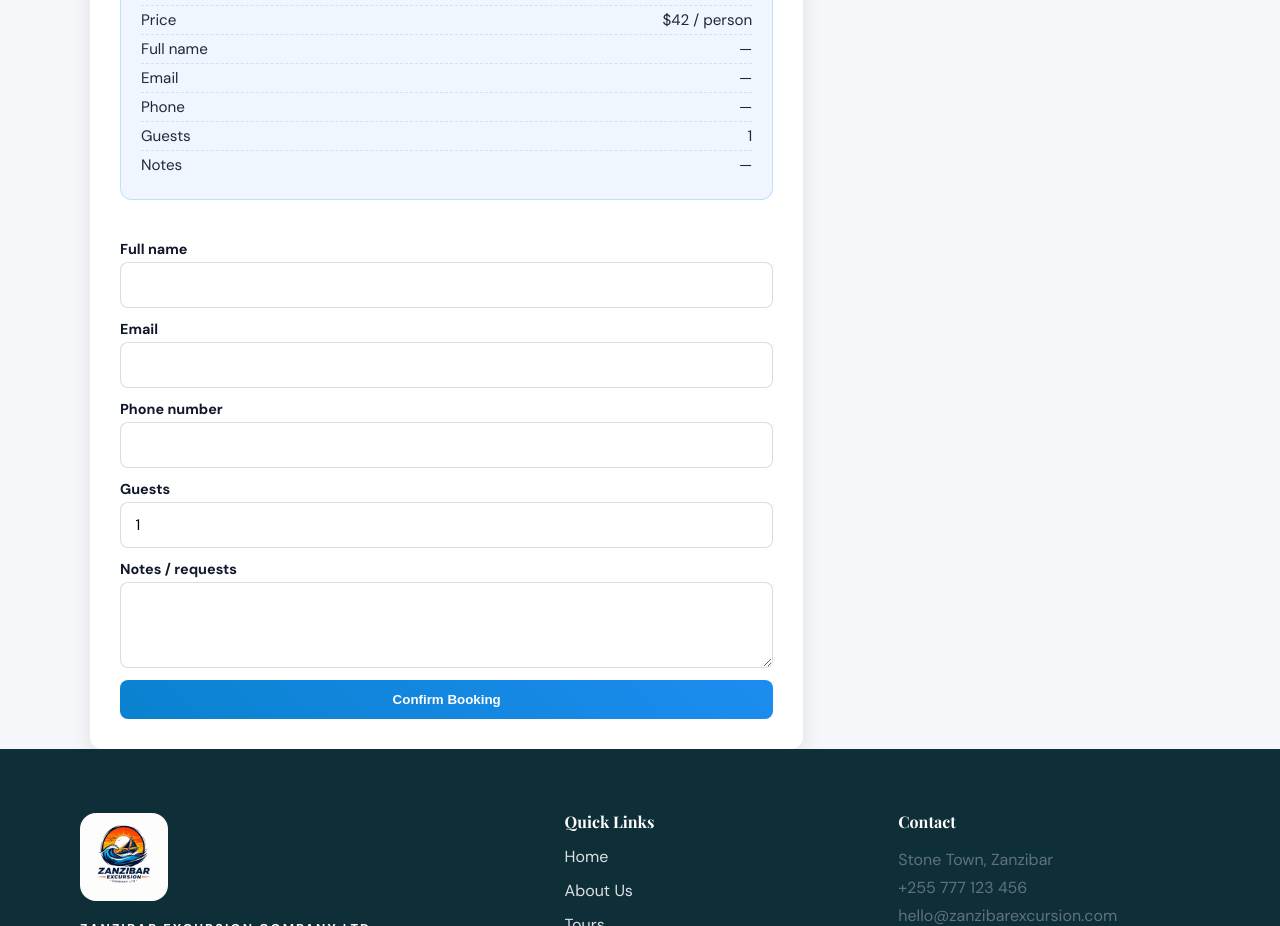
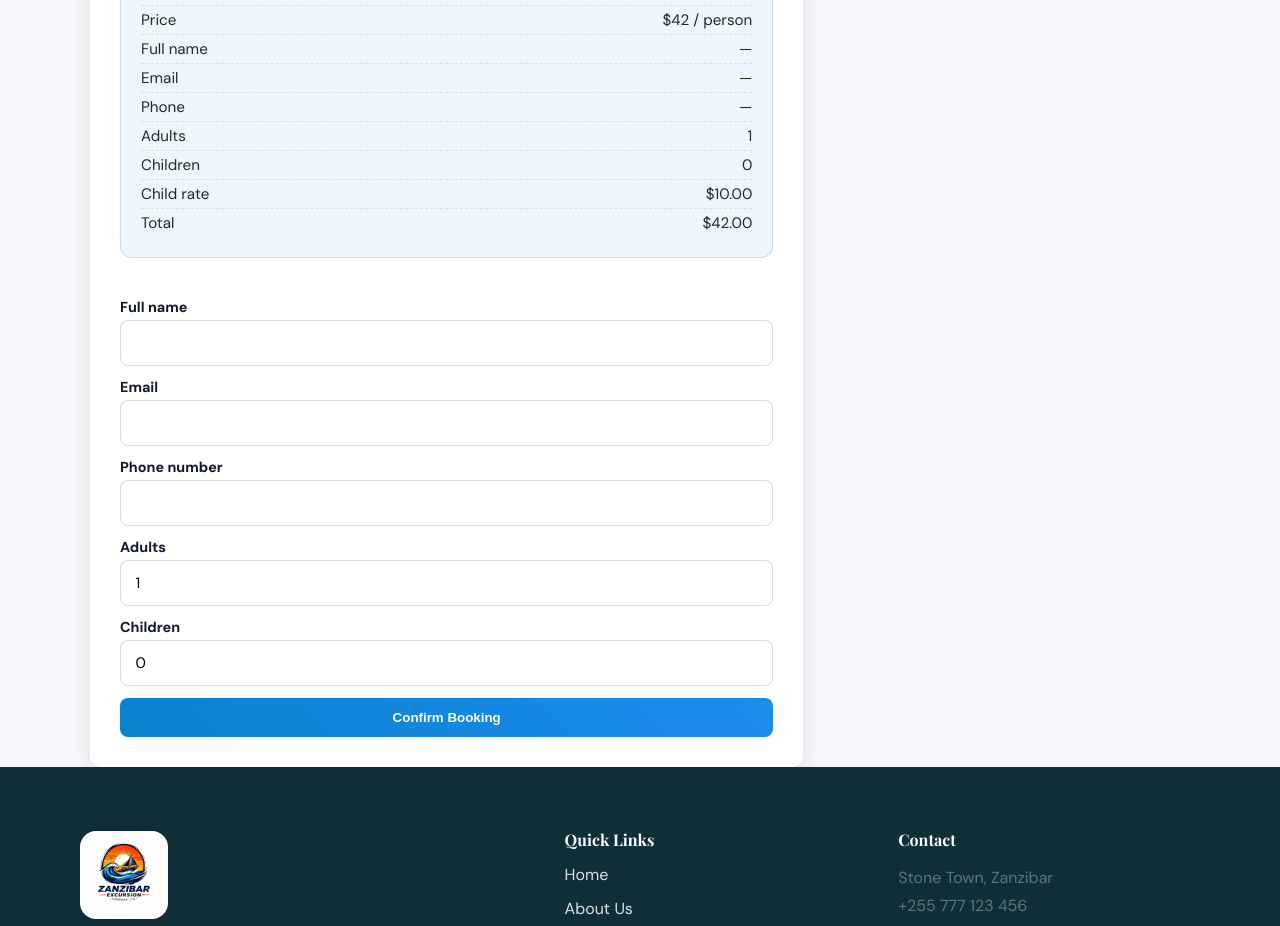
Before and after one commit to aliyusufabass-tech/myproject, a React (Vite) app in the folder frontend/: page /booking/1 in a window 1280 px wide. Shown: the part 800-1726 px from the top of the page. Built offline with nearby package versions, Linux system fonts and the light colour scheme.

Commit message:
fix commit 48

```diff
--- a/frontend/src/data/tours.js
+++ b/frontend/src/data/tours.js
@@ -26,6 +26,7 @@ export const tours = [
     description:
       'Enjoy clear Zanzibar waters with reef snorkeling, marine encounters, and possible dolphin sightings.',
     image: mnembaImage,
+    childPrice: 10,
   },
   {
     id: 2,
@@ -36,6 +37,7 @@ export const tours = [
     description:
       'Walk through historic Stone Town and enjoy its culture, landmarks, and everyday stories.',
     image: stoneTownImage,
+    childPrice: 10,
   },
   {
     id: 3,
@@ -46,6 +48,7 @@ export const tours = [
     description:
       'Combine Zanzibar wildlife, spice farm heritage, and Stone Town culture in one memorable day.',
     image: jozaniImageTwo,
+    childPrice: 10,
   },
   {
     id: 4,
@@ -56,6 +59,7 @@ export const tours = [
     description:
       "Spend the day exploring Zanzibar's marine side with a dhow cruise and snorkeling from Fumba.",
     image: blueSafariImage,
+    childPrice: 10,
   },
 ]
 
@@ -349,6 +353,7 @@ export const safariTours = [
     rating: '4.9',
     detailUrl: '/contact',
     image: 'https://picsum.photos/seed/safari1/1200/800',
+    childPrice: 20,
   },
   {
     id: 'safari-2',
@@ -362,6 +367,7 @@ export const safariTours = [
     rating: '4.8',
     detailUrl: '/contact',
     image: 'https://picsum.photos/seed/safari2/1200/800',
+    childPrice: 20,
   },
   {
     id: 'safari-3',
@@ -375,6 +381,7 @@ export const safariTours = [
     rating: '4.7',
     detailUrl: '/contact',
     image: 'https://picsum.photos/seed/safari3/1200/800',
+    childPrice: 20,
   },
   {
     id: 'safari-4',
@@ -388,6 +395,7 @@ export const safariTours = [
     rating: '4.6',
     detailUrl: '/contact',
     image: 'https://picsum.photos/seed/safari4/1200/800',
+    childPrice: 20,
   },
   {
     id: 'safari-5',
@@ -401,6 +409,7 @@ export const safariTours = [
     rating: '4.8',
     detailUrl: '/contact',
     image: 'https://picsum.photos/seed/safari5/1200/800',
+    childPrice: 20,
   },
   {
     id: 'safari-6',
@@ -414,6 +423,7 @@ export const safariTours = [
     rating: '4.7',
     detailUrl: '/contact',
     image: 'https://picsum.photos/seed/safari6/1200/800',
+    childPrice: 20,
   },
   {
     id: 'safari-7',
@@ -427,6 +437,7 @@ export const safariTours = [
     rating: '4.9',
     detailUrl: '/contact',
     image: 'https://picsum.photos/seed/safari7/1200/800',
+    childPrice: 20,
   },
   {
     id: 'safari-8',
@@ -440,6 +451,7 @@ export const safariTours = [
     rating: '4.7',
     detailUrl: '/contact',
     image: 'https://picsum.photos/seed/safari8/1200/800',
+    childPrice: 20,
   },
   {
     id: 'safari-9',
@@ -453,6 +465,7 @@ export const safariTours = [
     rating: '4.9',
     detailUrl: '/contact',
     image: 'https://picsum.photos/seed/safari9/1200/800',
+    childPrice: 20,
   },
 ]
 
--- a/frontend/src/pages/BookingPage.jsx
+++ b/frontend/src/pages/BookingPage.jsx
@@ -1,16 +1,18 @@
 import { useState } from 'react'
 import { useParams } from 'react-router-dom'
-import { tours } from '../data/tours'
+import { tours, safariTours } from '../data/tours'
 
 function BookingPage() {
   const { tourId } = useParams()
-  const tour = tours.find((entry) => String(entry.id) === String(tourId))
+  const tour =
+    tours.find((entry) => String(entry.id) === String(tourId)) ||
+    safariTours.find((entry) => String(entry.id) === String(tourId))
   const [formData, setFormData] = useState({
     name: '',
     email: '',
     phone: '',
-    guests: '1',
-    notes: '',
+    adults: '1',
+    children: '0',
   })
   const [confirmed, setConfirmed] = useState(false)
 
@@ -21,6 +23,17 @@ function BookingPage() {
       </section>
     )
   }
+
+  const childRate = tour.childPrice ?? 10
+  const basePrice = parseFloat(String(tour.price).replace(/[^0-9.]/g, '')) || 0
+  const adultsCount = Number(formData.adults) || 0
+  const childrenCount = Number(formData.children) || 0
+  const total = adultsCount * basePrice + childrenCount * childRate
+  const currency = new Intl.NumberFormat('en-US', {
+    style: 'currency',
+    currency: 'USD',
+  })
+  const formattedTotal = currency.format(total)
 
   const handleChange = (event) => {
     const { name, value } = event.target
@@ -77,12 +90,20 @@ function BookingPage() {
               <span>{formData.phone || '—'}</span>
             </div>
             <div className="tour-booking__summary-row">
-              <span>Guests</span>
-              <span>{formData.guests || '—'}</span>
+              <span>Adults</span>
+              <span>{formData.adults || '—'}</span>
             </div>
             <div className="tour-booking__summary-row">
-              <span>Notes</span>
-              <span>{formData.notes || '—'}</span>
+              <span>Children</span>
+              <span>{formData.children || '—'}</span>
+            </div>
+            <div className="tour-booking__summary-row">
+              <span>Child rate</span>
+              <span>{currency.format(childRate)}</span>
+            </div>
+            <div className="tour-booking__summary-row">
+              <span>Total</span>
+              <span>{formattedTotal}</span>
             </div>
           </div>
 
@@ -106,19 +127,25 @@ function BookingPage() {
               <input name="phone" type="tel" value={formData.phone} onChange={handleChange} />
             </label>
             <label>
-              Guests
+              Adults
               <input
-                name="guests"
+                name="adults"
                 type="number"
                 min="1"
-                value={formData.guests}
+                value={formData.adults}
                 onChange={handleChange}
                 required
               />
             </label>
             <label>
-              Notes / requests
-              <textarea name="notes" value={formData.notes} onChange={handleChange} rows="3" />
+              Children
+              <input
+                name="children"
+                type="number"
+                min="0"
+                value={formData.children}
+                onChange={handleChange}
+              />
             </label>
             <button className="tour-detail__form-btn" type="submit">
               Confirm Booking
@@ -127,9 +154,13 @@ function BookingPage() {
 
           {confirmed && (
             <div className="tour-detail__confirmation">
-              <p>Booking confirmed for {formData.name || 'your name'}.</p>
               <p>
-                We will contact you at <strong>{formData.email}</strong> to finalize the details.
+                Booking confirmed for {formData.name || 'your name'} ({formData.adults || 0} adults,
+                {formData.children || 0} children).
+              </p>
+              <p>
+                {`We will contact you at `}
+                <strong>{formData.email}</strong> {` and confirm the ${formattedTotal} charge.`}
               </p>
             </div>
           )}
```
